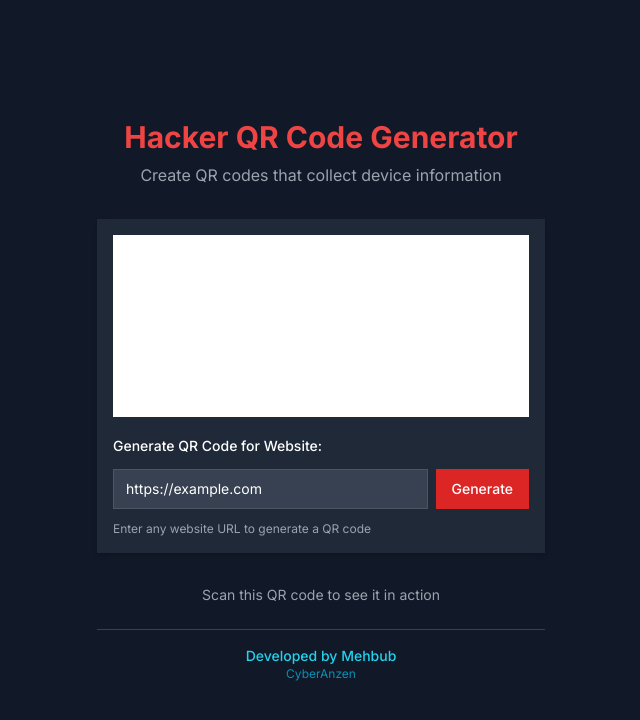
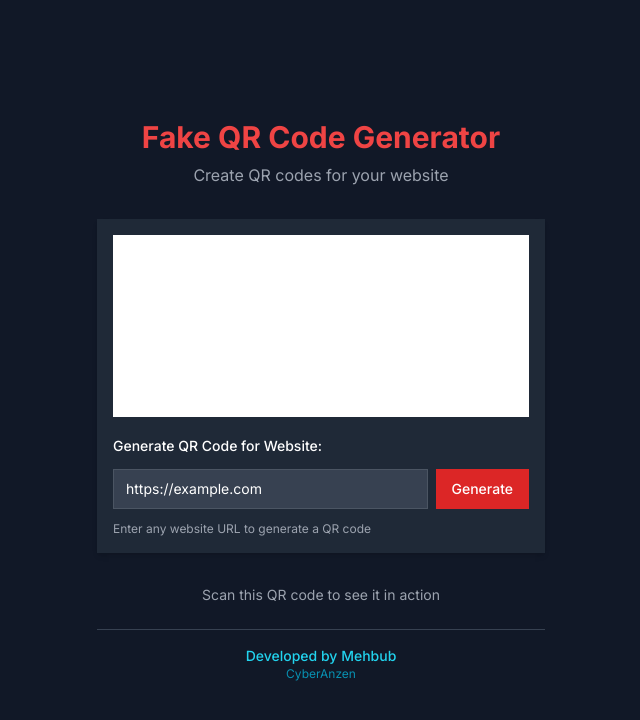
Before and after one commit to snbhowmik/scansafe, a Next.js app: page / in a window 1280 px wide. Shown: the top 720 px of the page, without its empty margins (319-959 px from the left). Built offline with nearby package versions, Linux system fonts and the light colour scheme.

Commit message:
Update page.tsx

```diff
--- a/app/page.tsx
+++ b/app/page.tsx
@@ -11,8 +11,8 @@ export default function Home() {
     <div className="flex min-h-screen flex-col items-center justify-center p-4 bg-gray-900">
       <div className="w-full max-w-md space-y-8">
         <div className="text-center">
-          <h1 className="text-3xl font-bold text-red-500">Hacker QR Code Generator</h1>
-          <p className="mt-2 text-gray-400">Create QR codes that collect device information</p>
+          <h1 className="text-3xl font-bold text-red-500">Fake QR Code Generator</h1>
+          <p className="mt-2 text-gray-400">Create QR codes for your website</p>
         </div>
 
         <QRCode url={fullUrl} size={300} />
```
